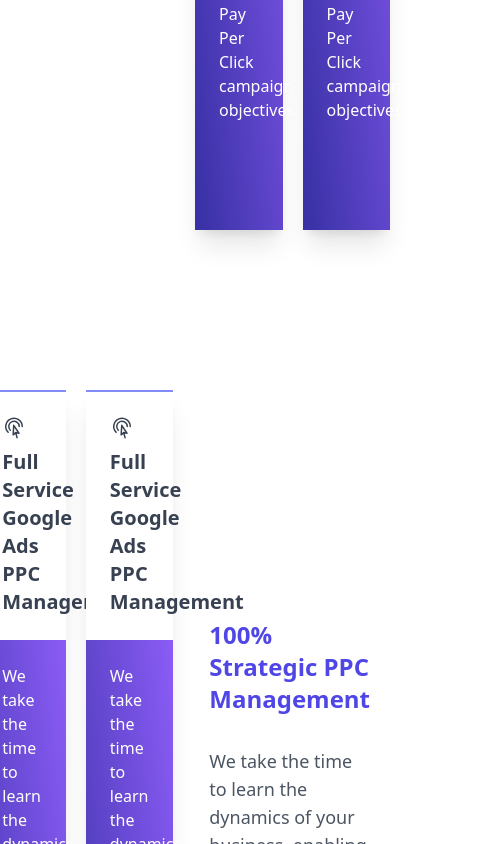
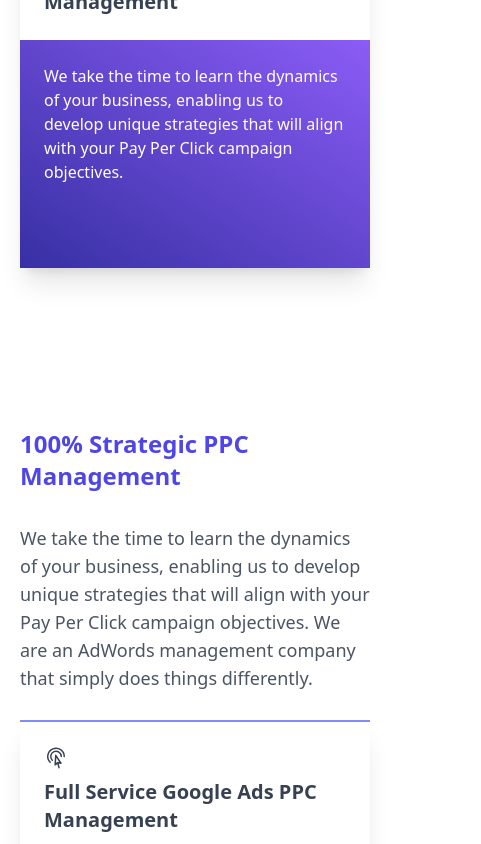
Before and after one commit to shehjad-dev/adversionx-next, a Next.js app: page / in a window 390 px wide. Shown: the part 3594-4438 px from the top of the page, 481 px wide, since content can reach past the window. Built offline with nearby package versions, Linux system fonts and the light colour scheme.

Commit message:
fix: responsive fix for Services Boxes

```diff
--- a/src/components/ServicesBox.tsx
+++ b/src/components/ServicesBox.tsx
@@ -7,8 +7,8 @@
 
 const ServicesBox = (props: Props) => {
   return (
-    <div className="gap-18 flex py-20">
-      <div className="flex w-[50%] flex-col justify-center gap-8">
+    <div className="gap-18 flex flex-col py-20 sm:flex-row">
+      <div className="flex w-[100%] flex-col justify-center gap-8 sm:w-[50%]">
         <h3 className="max-w-[35rem] text-2xl font-extrabold text-indigo-600 sm:text-3xl">
           100% Strategic PPC Management
         </h3>
@@ -19,8 +19,8 @@
           does things differently.
         </p>
       </div>
-      <div className="flex w-[50%] gap-5">
-        <div className="w-[50%] border-t-2 border-t-indigo-400 bg-white shadow-xl">
+      <div className="mt-7 flex w-[100%] flex-col gap-5 sm:mt-0 sm:w-[50%] sm:flex-row">
+        <div className="w-[100%]  border-t-2 border-t-indigo-400 bg-white shadow-xl sm:w-[50%]">
           <div className="p-6">
             <div className="mb-2 text-gray-700">
               <svg
@@ -72,7 +72,7 @@
             </Link>
           </div>
         </div>
-        <div className="w-[50%] border-t-2 border-t-indigo-400 bg-white shadow-xl">
+        <div className="w-[100%]  border-t-2 border-t-indigo-400 bg-white shadow-xl sm:w-[50%]">
           <div className="p-6">
             <div className="mb-2 text-gray-700">
               <svg
--- a/src/components/ServicesRevBox.tsx
+++ b/src/components/ServicesRevBox.tsx
@@ -7,8 +7,8 @@
 
 const ServicesRevBox = (props: Props) => {
   return (
-    <div className="gap-18 flex flex-row-reverse py-20">
-      <div className="ml-14 flex w-[50%] flex-col justify-center gap-8">
+    <div className="gap-18 flex flex-col py-20 sm:flex-row-reverse">
+      <div className="flex w-[100%] flex-col justify-center gap-8 sm:w-[50%]">
         <h3 className="max-w-[35rem] text-2xl font-extrabold text-indigo-600 sm:text-3xl">
           100% Strategic PPC Management
         </h3>
@@ -19,8 +19,8 @@
           does things differently.
         </p>
       </div>
-      <div className="flex w-[50%] gap-5">
-        <div className="w-[50%] border-t-2 border-t-indigo-400 bg-white shadow-xl">
+      <div className="mt-7 flex w-[100%] flex-col gap-5 sm:mt-0 sm:w-[50%] sm:flex-row">
+        <div className="w-[100%]  border-t-2 border-t-indigo-400 bg-white shadow-xl sm:w-[50%]">
           <div className="p-6">
             <div className="mb-2 text-gray-700">
               <svg
@@ -72,7 +72,7 @@
             </Link>
           </div>
         </div>
-        <div className="w-[50%] border-t-2 border-t-indigo-400 bg-white shadow-xl">
+        <div className="w-[100%]  border-t-2 border-t-indigo-400 bg-white shadow-xl sm:w-[50%]">
           <div className="p-6">
             <div className="mb-2 text-gray-700">
               <svg
```
